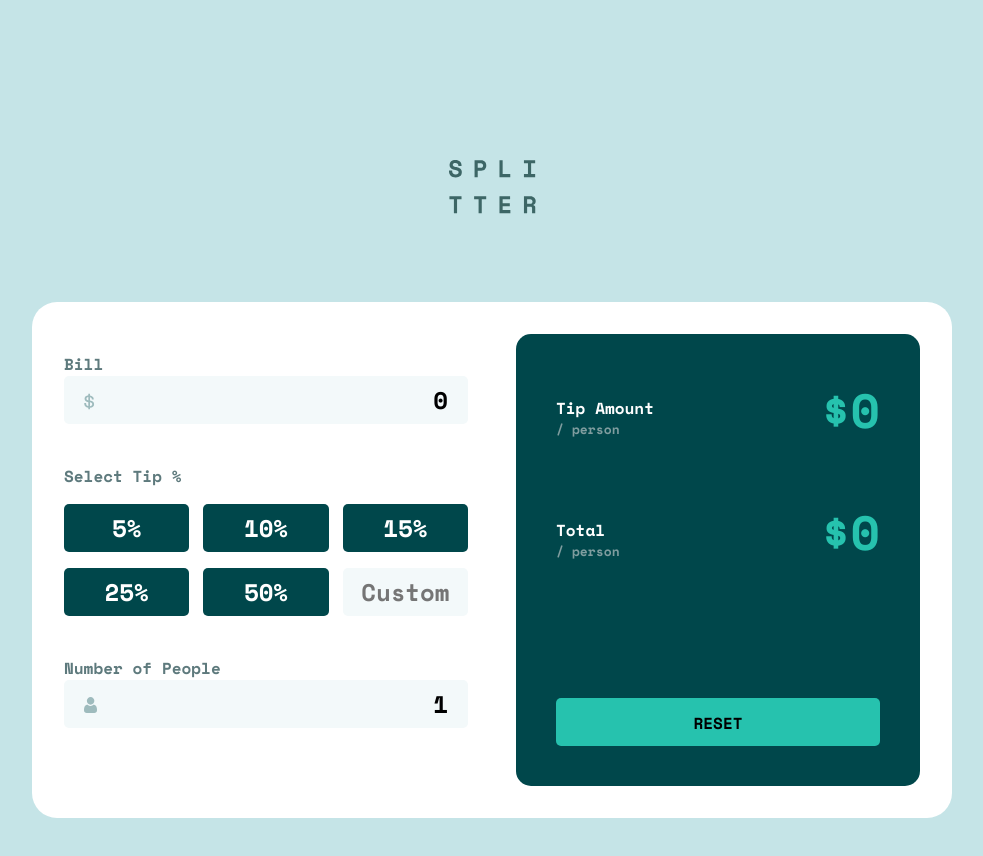
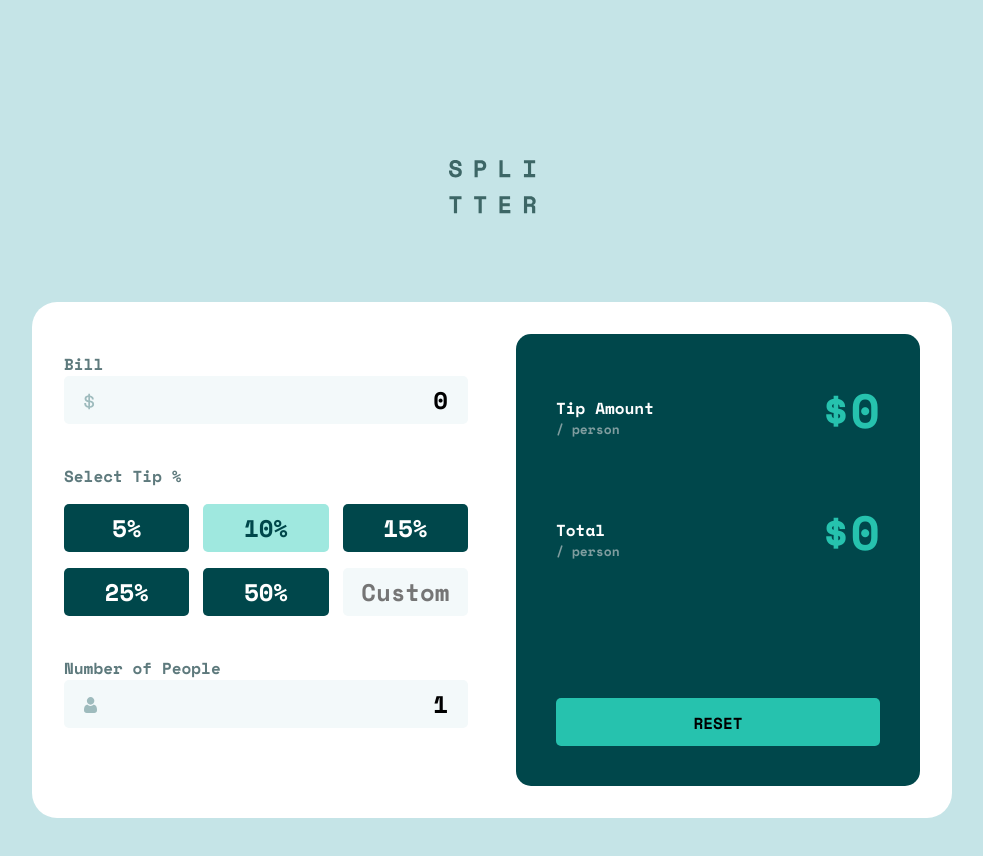
Before and after one commit to florianstancioiu/tip-calculator-app-2, a React (Vite) app: page / in a window 1280 px wide. Shown: the top 856 px of the page, without its empty margins (148-1131 px from the left). Built offline with nearby package versions, Linux system fonts and the light colour scheme.

Commit message:
feat: calculate tip amount and total

```diff
--- a/src/components/Bill.tsx
+++ b/src/components/Bill.tsx
@@ -1,5 +1,6 @@
+import { IRootState } from '../store';
 import { ChangeEvent } from 'react';
-import { useDispatch } from 'react-redux';
+import { useDispatch, useSelector } from 'react-redux';
 import { calculatorActions } from '../store/calculator';
 
 import Input from './UI/Input';
@@ -7,15 +8,17 @@ import DollarIcon from '../images/icon-dollar.svg';
 
 const Bill = () => {
   const dispatch = useDispatch();
+  const bill = useSelector((state: IRootState) => state.calculator.bill);
   const billChangeHandler = (event: ChangeEvent<HTMLInputElement>) => {
     dispatch(calculatorActions.setBill({ bill: event.target.value }));
+    dispatch(calculatorActions.calculateTipAmountAndTotal());
   };
 
   return (
     <>
       <Input
         title='Bill'
-        defaultValue={0}
+        defaultValue={bill}
         onChange={billChangeHandler}
         icon={DollarIcon}
       />
--- a/src/components/NumberOfPeople.tsx
+++ b/src/components/NumberOfPeople.tsx
@@ -1,12 +1,16 @@
 import { ChangeEvent } from 'react';
-import { useDispatch } from 'react-redux';
+import { useDispatch, useSelector } from 'react-redux';
 import { calculatorActions } from '../store/calculator';
+import { IRootState } from '../store';
 
 import Input from './UI/Input';
 import PersonIcon from '../images/icon-person.svg';
 
 const NumberOfPeople = () => {
   const dispatch = useDispatch();
+  const numberOfPeople = useSelector(
+    (state: IRootState) => state.calculator.numberOfPeople
+  );
 
   const setNumberOfPeopleHandler = (event: ChangeEvent<HTMLInputElement>) => {
     dispatch(
@@ -14,6 +18,7 @@ const NumberOfPeople = () => {
         numberOfPeople: event.target.value,
       })
     );
+    dispatch(calculatorActions.calculateTipAmountAndTotal());
   };
 
   return (
@@ -21,7 +26,7 @@ const NumberOfPeople = () => {
       <Input
         title='Number of People'
         onChange={setNumberOfPeopleHandler}
-        defaultValue={1}
+        defaultValue={numberOfPeople}
         icon={PersonIcon}
       />
     </>
--- a/src/components/SelectTip.tsx
+++ b/src/components/SelectTip.tsx
@@ -1,6 +1,7 @@
+import { IRootState } from '../store';
 import { ChangeEvent } from 'react';
 import { useState } from 'react';
-import { useDispatch } from 'react-redux';
+import { useDispatch, useSelector } from 'react-redux';
 import { calculatorActions } from '../store/calculator';
 
 import classes from './SelectTip.module.css';
@@ -8,16 +9,23 @@ import classes from './SelectTip.module.css';
 const availablePercentages = [5, 10, 15, 25, 50];
 
 const SelectTip = () => {
-  const [activeTip, setActiveTip] = useState<number>();
+  const tipPercentage = useSelector(
+    (state: IRootState) => state.calculator.tipPercentage
+  );
+  // eslint-disable-next-line @typescript-eslint/no-unused-vars
+  const [activeTip, setActiveTip] = useState<number>(tipPercentage);
+
   const dispatch = useDispatch();
   const setPercentage = (percentage: number, index: number) => {
     setActiveTip(index);
     dispatch(calculatorActions.setTipPercentage({ tipPercentage: percentage }));
+    dispatch(calculatorActions.calculateTipAmountAndTotal());
   };
   const setPercentageFromInput = (event: ChangeEvent<HTMLInputElement>) => {
     dispatch(
       calculatorActions.setTipPercentage({ tipPercentage: event.target.value })
     );
+    dispatch(calculatorActions.calculateTipAmountAndTotal());
   };
 
   return (
@@ -26,7 +34,7 @@ const SelectTip = () => {
       <div className={classes['tip-percentages-wrapper']}>
         {availablePercentages.map((percentage, index) => {
           const percentageClass =
-            index === activeTip
+            percentage === tipPercentage
               ? `${classes['tip-percentage']} ${classes.active}`
               : classes['tip-percentage'];
 
--- a/src/components/UI/Input.tsx
+++ b/src/components/UI/Input.tsx
@@ -18,7 +18,7 @@ const Input = ({ title, defaultValue, icon, onChange }: InputProps) => {
           className={classes.input}
           onChange={onChange}
           type='text'
-          defaultValue={defaultValue}
+          value={defaultValue}
         />
         <img className={classes.icon} src={icon} alt='' />
       </div>
--- a/src/store/calculator.ts
+++ b/src/store/calculator.ts
@@ -4,16 +4,16 @@ export interface initialState {
   tipAmount: number;
   total: number;
   bill: number;
-  tipPercentage: number;
-  numberOfPeople: number;
+  tipPercentage: number | string;
+  numberOfPeople: number | string;
 }
 
 const initialState = {
   tipAmount: 0,
   total: 0,
   bill: 0,
-  tipPercentage: 0,
-  numberOfPeople: 0,
+  tipPercentage: 10,
+  numberOfPeople: 1,
 };
 
 const calculatorSlice = createSlice({
@@ -54,7 +54,12 @@ const calculatorSlice = createSlice({
         state.numberOfPeople > 0 &&
         state.tipPercentage >= 0
       ) {
-        // TODO: implement logic
+        const { bill, numberOfPeople, tipPercentage } = state;
+        const tipAmount = ((tipPercentage / 100) * bill) / numberOfPeople;
+        const total = bill / numberOfPeople + tipAmount;
+
+        state.tipAmount = parseFloat(tipAmount).toFixed(2);
+        state.total = parseFloat(total).toFixed(2);
       }
     },
   },
```
